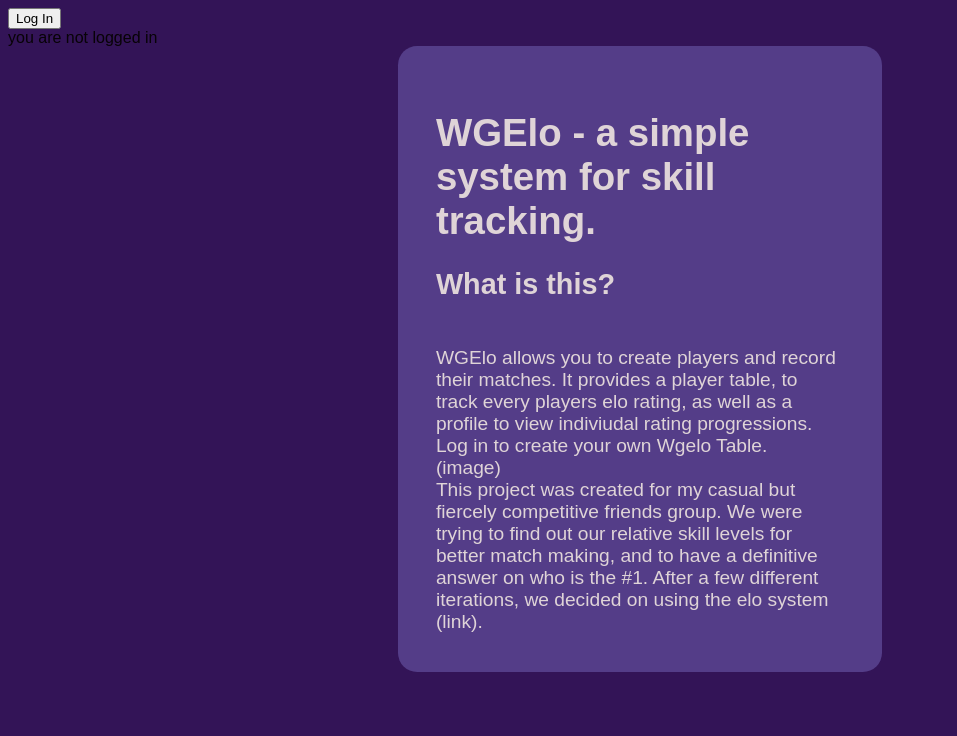
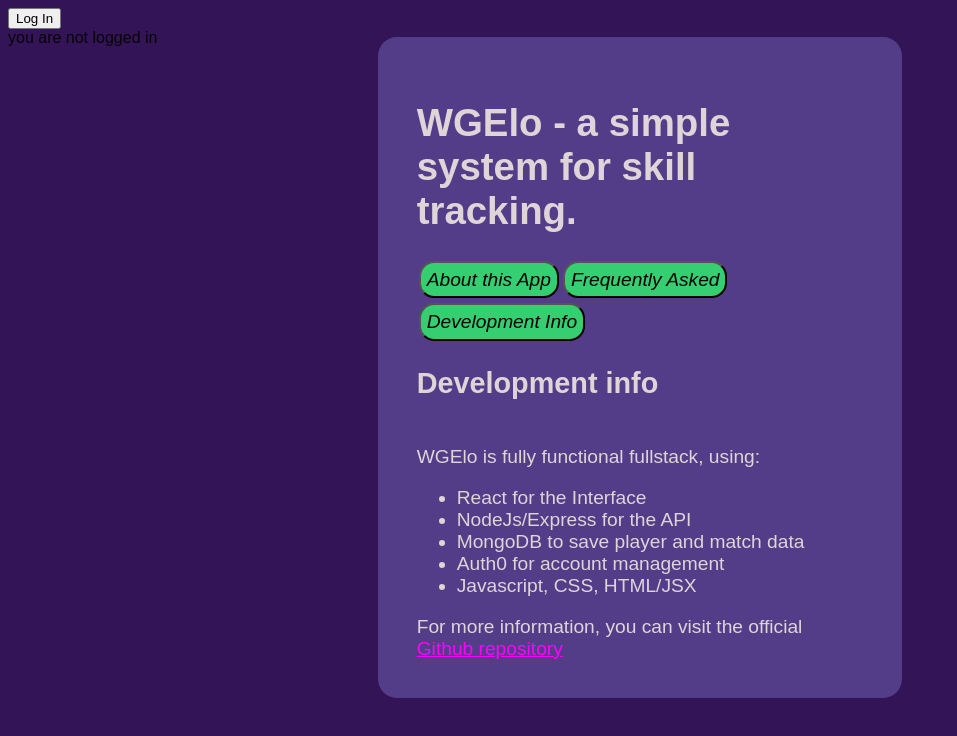
Before and after one commit to chalkchaser/wgelo, a React (Create React App) app in the folder wgelo_frontend/: page / in a window 1280 px wide. Shown: the top 736 px of the page, without its empty margins (0-957 px from the left). Built offline with nearby package versions, Linux system fonts and the light colour scheme.

Commit message:
added search bar to player table, added nav bar to about page

```diff
--- a/wgelo_frontend/src/App.js
+++ b/wgelo_frontend/src/App.js
@@ -8,7 +8,7 @@
 import Profiles from './components/Profile'
 import GamesHistory from './components/GamesHistory'
 import { useAuth0 } from "@auth0/auth0-react";
-
+import About from './components/About';
 
 
 const baseUrl = ''
@@ -87,7 +87,7 @@
    <div>
     <input list="player-data-list" id="player-choice1" name="player 1" value={playerChoiceContent1} onChange={handlePlayerChoiceOnChange1} />
     <DataListPLayerNames players ={players}></DataListPLayerNames>
-    <span> vs </span>
+    <span id="vs"> vs </span>
     <input list="player-data-list" id="player-choice2" name="player 2" value={playerChoiceContent2} onChange={handlePlayerChoiceOnChange2} />
     <DataListPLayerNames players ={players}></DataListPLayerNames>
     <div id= "player-card-container">
@@ -211,38 +211,10 @@
 
   if(!isAuthenticated){
     return(
-      <div id="all">
-      <span id="top">
-          <LoginOutButton/>
-          <Profiles/>
-        </span>
+      <div>
+        <About/>
+      </div>
 
-        <div id = "main">
-         <div id = "about">
-          <h1>WGElo - a simple system  for skill tracking.</h1>
-          <h2>What is this? </h2>
-          <br/>
-          WGElo allows you to create players and record their matches.
-          It provides a player table, to track every players elo rating,
-          as well as a profile to view indiviudal rating progressions.
-          <br/>
-
-          Log in to create your own Wgelo Table.
-          <br/>
-
-          (image)
-
-          <br/>
-
-          This project was created for my casual but fiercely competitive friends group.
-          We were trying to find out our relative skill levels for better match making,
-          and to have a definitive answer on who is the #1.
-          After a few different iterations, we decided on using the elo system (link).
-
-
-          </div>
-        </div>
-      </div>
 
     )
   }
--- /dev/null
+++ b/wgelo_frontend/src/components/About.js
@@ -0,0 +1,116 @@
+import { useEffect, useState } from 'react'
+
+import LoginOutButton from "./LoginOutButton"
+import Profiles from './Profile'
+
+
+const PageButtons = ({setPage}) =>{
+    return(
+        <nav id ="about-nav">
+        <button onClick={()=>setPage('about')}>About this App</button>
+        <button onClick={()=>setPage('faq')}>Frequently Asked</button>
+        <button onClick={()=>setPage('tech')}>Development Info</button>
+        </nav>
+    )
+}
+
+
+const About = () =>{
+
+const [page, setPage]= useState('tech')
+
+const Content = ({page}) =>{
+
+    if(page==="about"){
+        return(
+        <div id = "about">
+
+          <h1>WGElo - a simple system  for skill tracking.</h1>
+          <PageButtons setPage={setPage}/>
+          <h2>About </h2>
+
+          WGElo allows you to create players and record their matches.
+          It provides a player table, to track every players elo rating,
+          as well as a profile to view indiviudal rating progressions.
+          Log in to create your own Wgelo table. You can start right away by creating individual players and recording matches between them.
+
+          <h3>What can I use this app for?</h3>
+          This app was created for my casual but fiercely competitive friends group.
+          There is a variety of use cases for elo tables, such as tracking fantasy leagues and predicting game outcomes.
+          Our friends group uses this app to track matches and player skill in our semi-casual chess tournaments and other skill related games.
+
+
+          <br/>
+
+
+          </div>
+        )
+    }else if(page === 'faq'){
+        return(
+        <div id = "about">
+            <h1>WGElo - a simple system  for skill tracking.</h1>
+            <PageButtons setPage={setPage}/>
+            <h2>Frequently asked Questions </h2>
+
+
+
+
+
+            <h3>What is elo?</h3>
+            The Elo system is a method for calculating the relative skill levels of players. It is used in a variety of leagues in games such as Chess or Tabletennis.
+            The difference of player ratings is taken into consideration when a match is recorded.
+            A weaker player gains more points by beating a higher rated player than a lower rated one.
+            For more information, you can visit <a href="https://en.wikipedia.org/wiki/Elo_rating_system">Wikipedia</a>
+            <br/>
+
+            <h3>What does my rating of x mean?</h3>
+            The higher the score, the better.
+            A player whose rating is 100 points greater than their opponent's is expected to score 64%
+             if the difference is 200 points, then the expected score for the stronger player is 76%.
+            <h3>Which formula do you use to calculate the elo?</h3>
+            The standard formula is being used, with a starting elo of 1200 and a permanent k-value of 16.
+        </div>
+        )  }else if(page === 'tech'){
+            return(<div id = "about">
+                 <h1>WGElo - a simple system  for skill tracking.</h1>
+                 <PageButtons setPage={setPage}/>
+                 <h2>Development info </h2>
+
+
+
+                    <br/>
+
+                    WGElo is fully functional fullstack, using:
+                     <ul>
+
+                    <li>React for the Interface</li>
+                    <li>NodeJs/Express for the API</li>
+                    <li>MongoDB to save player and match data</li>
+                    <li>Auth0 for account management</li>
+                    <li>Javascript, CSS, HTML/JSX</li>
+
+                    </ul>
+                    For more information, you can visit the official <a href='https://github.com/chalkchaser/wgelo'>Github repository</a>
+            </div>)
+
+
+    }
+
+}
+
+return(
+      <div id="all">
+      <span id="top">
+          <LoginOutButton/>
+          <Profiles/>
+        </span>
+
+        <div id = "main">
+        <Content page={page}/>
+
+        </div>
+      </div>
+)
+}
+
+      export default About
--- a/wgelo_frontend/src/components/PersonTable.js
+++ b/wgelo_frontend/src/components/PersonTable.js
@@ -58,14 +58,18 @@
 const PersonTable = ({ persons, sortBy, setSortBy, setPlayers }) => {
     const [selectedPerson, setSelectedPerson] = useState()
     const [page, setPage] =useState(1)
+    const [searchedPlayer, setSearchPlayer] = useState('')
     const {getAccessTokenSilently } = useAuth0();
 
 
-
+    const handleSearchPlayerOnChange =(event) =>{
+      setSearchPlayer(event.target.value)
+    }
 
     persons.sort((a, b) => b.elo.at(-1) - a.elo.at(-1))//sort by higher elo to calculate ranking
     persons.map((person, index) => person.rank = index + 1)// add ranking
     persons.map((person) => person.percentage = person.wins / (person.wins + person.losses))// add ranking
+    persons = persons.filter(person =>person.name.includes(searchedPlayer))//filter does not mutate
 
     if (sortBy === 'elo') {
       //do nothing, since sort has already happened
@@ -81,6 +85,8 @@
       console.log("sort by name")
     }
 
+
+
     let numbers = [];
     for (let i = 1;  i-1 < persons.length/16; i++) {
       numbers.push(<button onClick={() =>{setPage(i)}}>{i}</button>);
@@ -90,6 +96,10 @@
     if(!selectedPerson){
     return (
       <div id ="tableContainer">
+
+              <div className='inputLabel'>search</div>
+              <input type='text' id="search"  value={searchedPlayer} onChange={handleSearchPlayerOnChange}></input>
+
       <table id='personTable'>
         <thead>
           <tr>
--- a/wgelo_frontend/src/components/PlayerAddWindow.js
+++ b/wgelo_frontend/src/components/PlayerAddWindow.js
@@ -13,7 +13,6 @@
     const {getAccessTokenSilently } = useAuth0();
 
     const handlePlayerFormOnChange = (event) => {
-      console.log(event.target.value)
       setPlayerFromContent(event.target.value)
     }
 
--- a/wgelo_frontend/src/style/App.css
+++ b/wgelo_frontend/src/style/App.css
@@ -18,6 +18,10 @@
 
   }
 
+a{
+    color: magenta;
+}
+
 
 #all{
     display: grid;
@@ -37,10 +41,18 @@
     font-size: 1.2em;
    border-radius: 1em;
    padding: 2em;
-   margin: 2em;
+   margin: 1em;
+   margin-top: 1.5em;
 }
 
-
+#about-nav button{
+    background-color: var(--secondary-color);
+    border-radius: 0.8em;
+    margin: 0.12em;
+    font-size: 1em;
+    font-style: italic;
+    padding: 0.3em;
+}
 
 #navigation .icon{
     filter:sepia(0.8) brightness(0.8) saturate(2)  hue-rotate(250deg);
@@ -132,7 +144,7 @@
     text-align: center;
     border-radius: 1em;
     color: var(--font-color-1);
-    margin-top: 1em;
+    margin-top: 0.5em;
     margin-bottom: 1em;
 }
 
@@ -278,7 +290,31 @@
 
 }
 
-@media only screen and (max-width: 1000px) {
+.inputLabel{
+    color: var(--font-color-1);
+    font-size: 1.2em    ;
+}
+
+#player-choice1{
+    margin-top: 3em;
+    font-size: 1.2em;
+}
+
+
+#player-choice2{
+    margin-top: 1em;
+
+    font-size: 1.2em;
+}
+
+#vs{
+    font-size: 1.9em;
+    font-weight: bold;
+    font-style: italic;
+    color: var(--font-color-1);
+}
+
+@media only screen and (max-width: 1050px) {
 
 
     #main{
```
Also changed, not shown: wgelo_frontend/src/resources/wgelo_preview.png (added), 11 other files (tests, documents, lock files or other folders).
